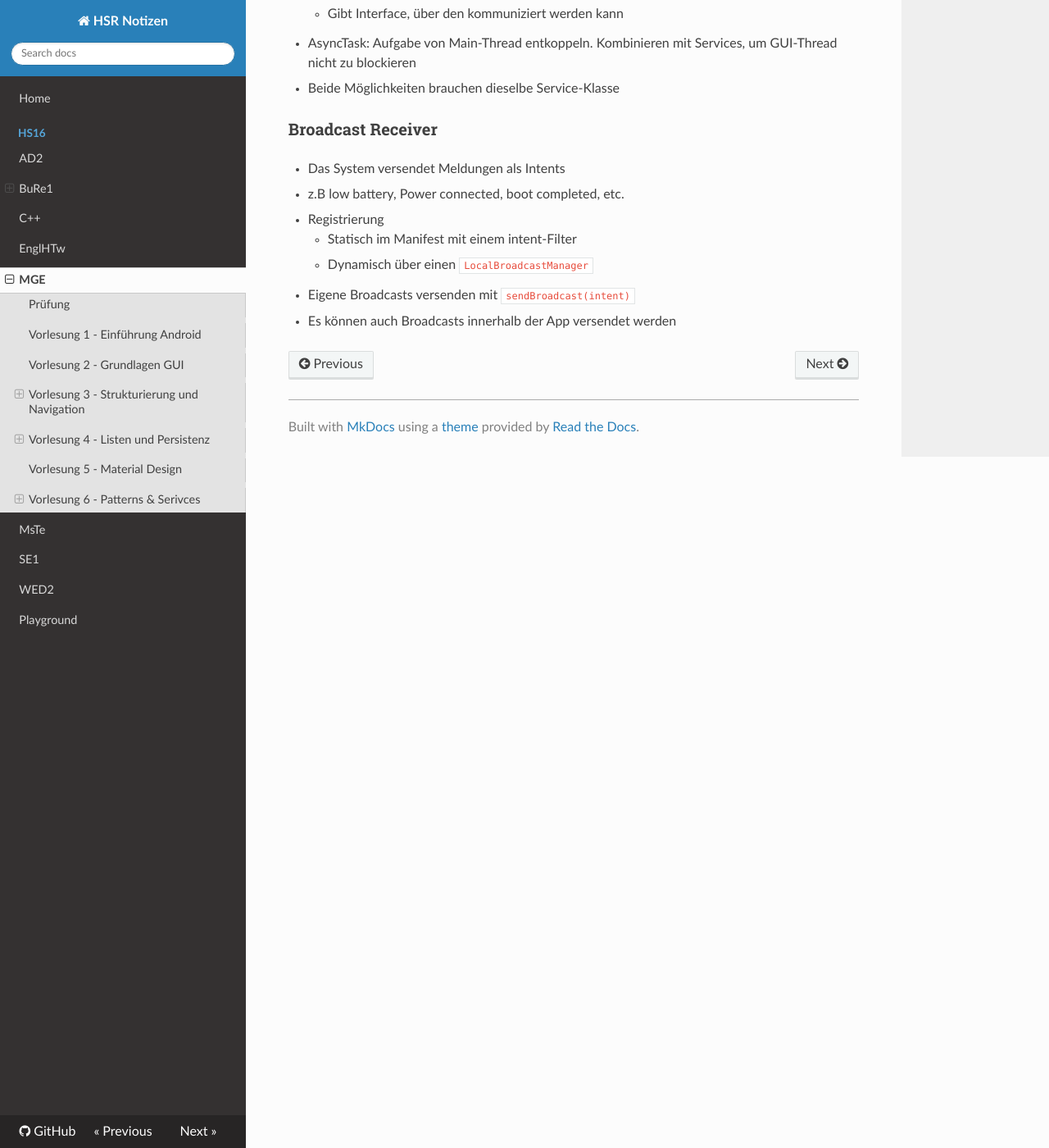
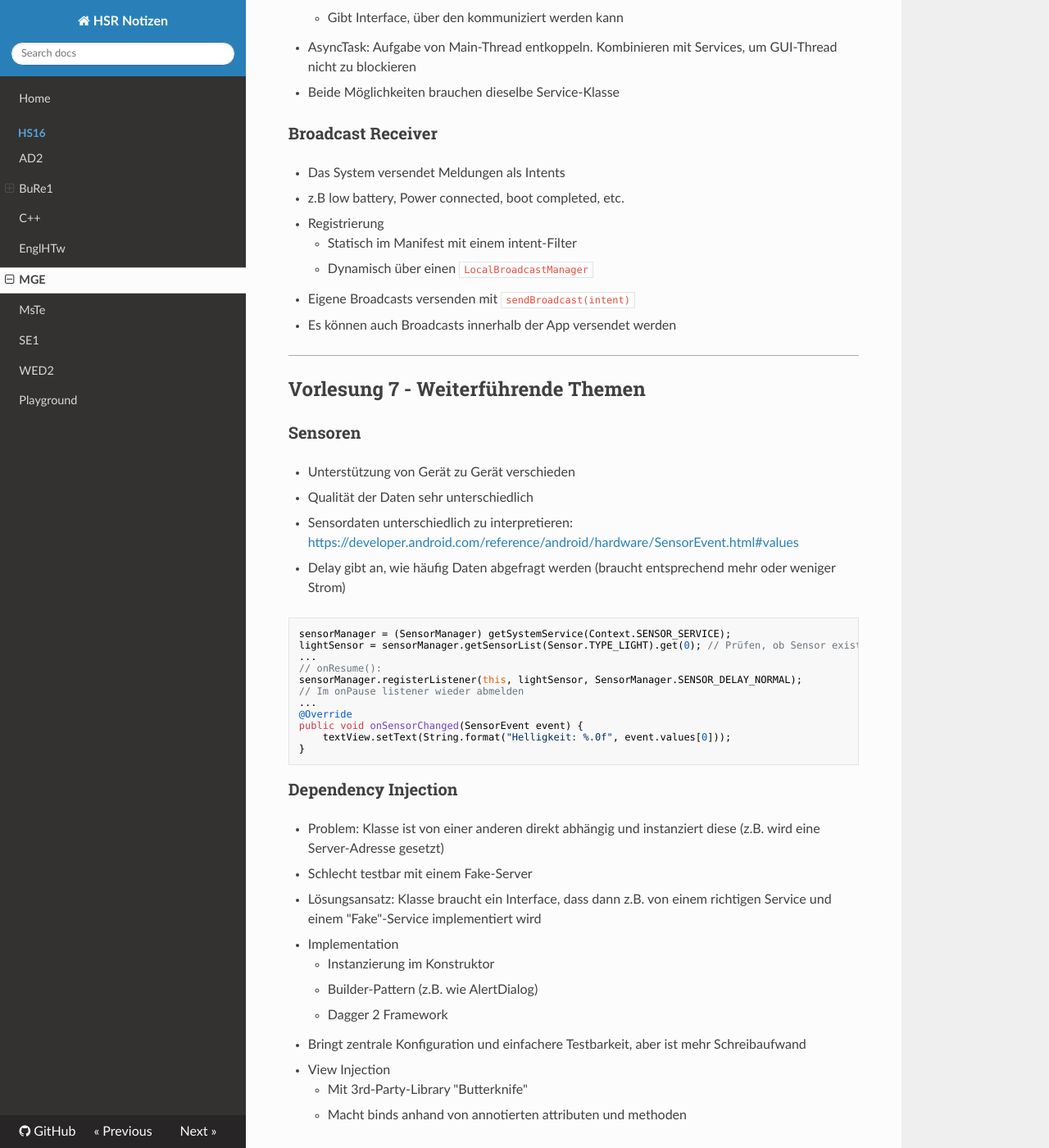
Before and after one commit to Excape/hsr-docs-hs16, an MkDocs documentation site: the page built from docs/hs16/mge.md, in a window 1280 px wide and 1400 px high, scrolled down 7762 px. Shown: the whole window at 82% size. Built offline with MkDocs 1.6.1, drawn with Linux system fonts in a browser that asks for light colours; nearby versions of some CDN libraries; old or Windows-style settings are respelled for this version of MkDocs; some of the changed text lies outside the part shown.

````diff
--- a/docs/hs16/mge.md
+++ b/docs/hs16/mge.md
@@ -1,10 +1,10 @@
-# Mobile and GUI Engineering
-
-## Prüfung
+#Prüfung
 - Pro Teil 1h
 - Pro Teil 10 A4-Seiten Zusammenfassung
 - Teil Android
     - Kein XML selber schreiben, aber lesen können
+
+# Teil Android
 
 ## Vorlesung 1 - Einführung Android
 - Miniprojekt Abgabe Woche 7 und Woche 14
@@ -297,3 +297,51 @@ new DownloadBitmapTask().execute("http://slow.hsr.ch/hsr_cat.bmp");
     - Dynamisch über einen `LocalBroadcastManager`
 - Eigene Broadcasts versenden mit `sendBroadcast(intent)`
 - Es können auch Broadcasts innerhalb der App versendet werden
+
+---
+## Vorlesung 7 - Weiterführende Themen
+### Sensoren
+- Unterstützung von Gerät zu Gerät verschieden
+- Qualität der Daten sehr unterschiedlich
+- Sensordaten unterschiedlich zu interpretieren: <https://developer.android.com/reference/android/hardware/SensorEvent.html#values>
+- Delay gibt an, wie häufig Daten abgefragt werden (braucht entsprechend mehr oder weniger Strom)
+
+```java
+sensorManager = (SensorManager) getSystemService(Context.SENSOR_SERVICE);
+lightSensor = sensorManager.getSensorList(Sensor.TYPE_LIGHT).get(0); // Prüfen, ob Sensor existiert!
+...
+// onResume():
+sensorManager.registerListener(this, lightSensor, SensorManager.SENSOR_DELAY_NORMAL);
+// Im onPause listener wieder abmelden
+...
+@Override
+public void onSensorChanged(SensorEvent event) {
+    textView.setText(String.format("Helligkeit: %.0f", event.values[0]));
+}
+```
+### Dependency Injection
+- Problem: Klasse ist von einer anderen direkt abhängig und instanziert diese (z.B. wird eine Server-Adresse gesetzt)
+- Schlecht testbar mit einem Fake-Server
+- Lösungsansatz: Klasse braucht ein Interface, dass dann z.B. von einem richtigen Service und einem "Fake"-Service implementiert wird
+- Implementation
+    - Instanzierung im Konstruktor
+    - Builder-Pattern (z.B. wie AlertDialog)
+    - Dagger 2 Framework
+- Bringt zentrale Konfiguration und einfachere Testbarkeit, aber ist mehr Schreibaufwand
+- View Injection
+    - Mit 3rd-Party-Library "Butterknife"
+    - Macht binds anhand von annotierten attributen und methoden
+
+### Data Binding
+- Idee: im XML direkt auf Objekte zugreifen, damit es sich von selbst aktualisiert ("XML ist der Observer")
+- `layout`-Tag als Root-Element, spezifisches Layout darin verschachtelt
+- Im layout gibt es einen `<data>` Block mit Variablen-Namen und Typen
+- Zugriff im Layout mit `@(<expression>)`
+- Es wird eine Klasse generiert, z.B. `ActivityMainBinding`, über den das Data-Binding gemacht werden kann
+- Klasse bietet Setter-Methoden für die Variablen
+- Auch Listener können direkt im layout gebindet werden
+- Um Views automatisch zu aktualisieren, `ObservableField<T>` verwenden
+- Aufpassen, dass nicht zuviel Logik ins XML kommt
+
+---
+# Teil WPF
````
Also changed, not shown: docs/hs16/cpi.md (+20 -0 lines), docs/hs16/englhtw.md (+3 -1 lines), docs/hs16/wed2.md (+30 -0 lines).
